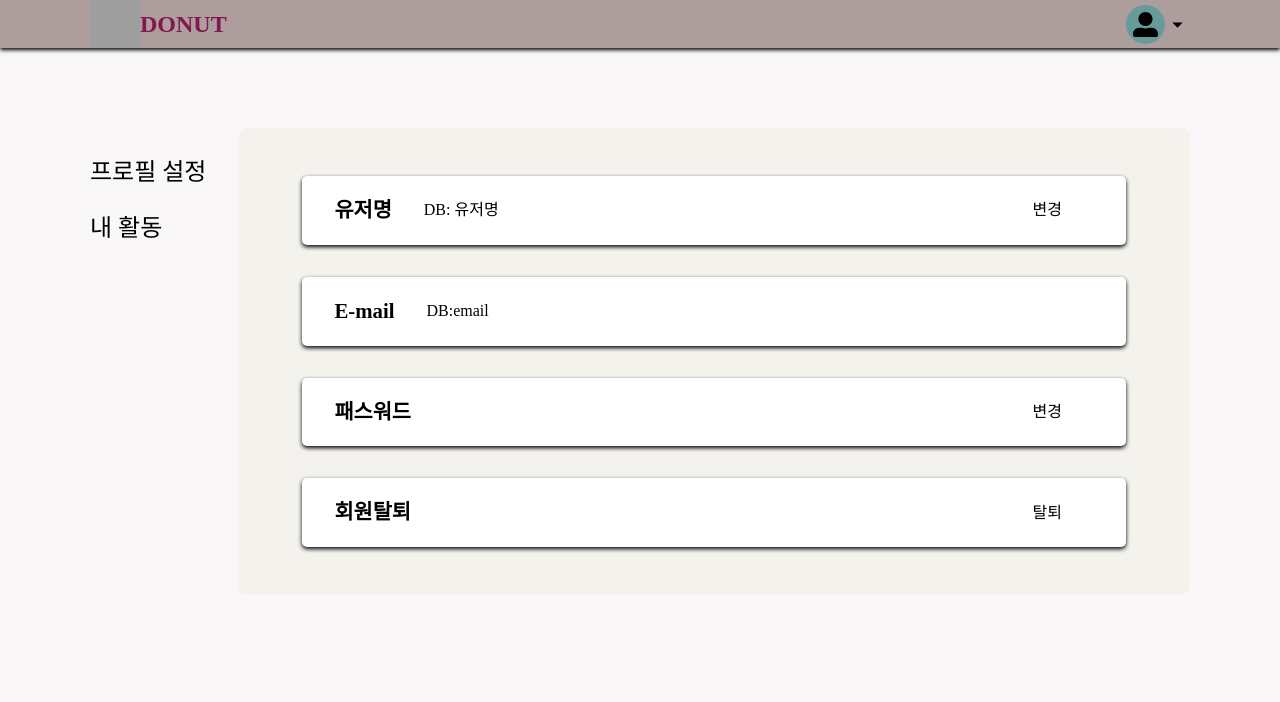
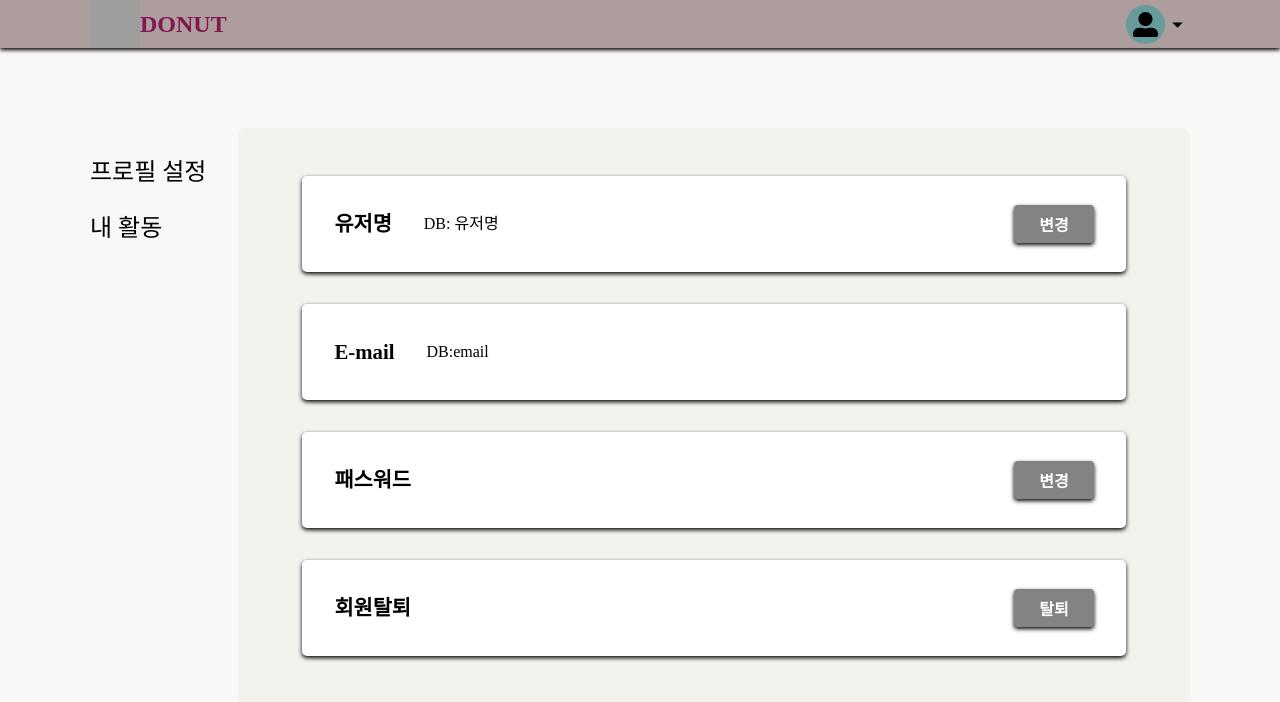
Before and after one commit to dltkr12311/donut-client-refactor, a React (Create React App) app: page /mypage in a window 1280 px wide. Shown: the top 702 px of the page. Built offline with nearby package versions, Linux system fonts and the light colour scheme; grey boxes are pictures that could not be loaded.

Commit message:
add Mypage Router

```diff
--- /dev/null
+++ b/src/Components/MyPage/MyActivity.js
@@ -0,0 +1,27 @@
+import React from 'react';
+import styled from 'styled-components';
+
+const Content = styled.div`
+  padding: 3rem 4rem;
+  background: #f4f2ed;
+  border-radius: 9px;
+  flex-grow: 2;
+
+  h2 {
+    font-size: 1.3rem;
+    margin-right: 2rem;
+  }
+  span {
+    margin-right: 2rem;
+  }
+`;
+
+const MyActivity = () => {
+  return (
+    <Content>
+      <div>나의 활동</div>
+    </Content>
+  );
+};
+
+export default MyActivity;
--- a/src/Components/MyPage/MyPage.js
+++ b/src/Components/MyPage/MyPage.js
@@ -1,6 +1,9 @@
 import React from 'react';
+import { Link, withRouter } from 'react-router-dom';
 import styled from 'styled-components';
 import ResponsiveWrapper from '../Common/ResponsiveWrapper';
+import MyActivity from './MyActivity';
+import MyProfile from './MyProfile';
 
 const Block = styled(ResponsiveWrapper)`
   display: flex;
@@ -17,71 +20,20 @@ const VerticalNav = styled.div`
   }
 `;
 
-const Content = styled.div`
-  padding: 3rem 4rem;
-  background: #f4f2ed;
-  border-radius: 9px;
-  flex-grow: 2;
-
-  h2 {
-    font-size: 1.3rem;
-    margin-right: 2rem;
-  }
-  span {
-    margin-right: 2rem;
-  }
-`;
-
-const Item = styled.div`
-  display: flex;
-  align-items: center;
-  justify-content: space-between;
-  background: white;
-  padding: 1.5rem 2rem;
-  border-radius: 5px;
-  box-shadow: 0px 2px 4px black;
-  margin-bottom: ${(props) => (props.last ? 0 : '2rem')};
-  h2 {
-    font-weight: bold;
-  }
-  .dbvalue {
-    display: flex;
-    align-items: center;
-  }
-`;
-
-const MyPage = () => {
+const MyPage = ({ location: { pathname } }) => {
   return (
     <Block>
       <VerticalNav>
-        <div>프로필 설정</div>
-        <div>내 활동</div>
+        <div>
+          <Link to="/mypage">프로필 설정</Link>
+        </div>
+        <div>
+          <Link to="/mypage/activity">내 활동</Link>
+        </div>
       </VerticalNav>
-      <Content>
-        <Item>
-          <div className="dbvalue">
-            <h2>유저명</h2>
-            <p>DB: 유저명</p>
-          </div>
-          <span>변경</span>
-        </Item>
-        <Item>
-          <div className="dbvalue">
-            <h2>E-mail</h2>
-            <span>DB:email</span>
-          </div>
-        </Item>
-        <Item>
-          <h2>패스워드</h2>
-          <span>변경</span>
-        </Item>
-        <Item last={1}>
-          <h2>회원탈퇴</h2>
-          <span>탈퇴</span>
-        </Item>
-      </Content>
+      {pathname === '/mypage' ? <MyProfile /> : <MyActivity />}
     </Block>
   );
 };
 
-export default MyPage;
+export default withRouter(MyPage);
--- /dev/null
+++ b/src/Components/MyPage/MyProfile.js
@@ -0,0 +1,80 @@
+import React from 'react';
+import styled from 'styled-components';
+import Button from '../Common/Button';
+
+const Content = styled.div`
+  padding: 3rem 4rem;
+  background: #f4f2ed;
+  border-radius: 9px;
+  flex-grow: 2;
+
+  h2 {
+    font-size: 1.3rem;
+    margin-right: 2rem;
+  }
+  span {
+    margin-right: 2rem;
+  }
+`;
+
+const StyledButton = styled(Button)`
+  width: 10%;
+  min-width: 80px;
+  background: #838383;
+  box-shadow: 0px 2px 4px black;
+
+  &:hover {
+    background: #cbaf87;
+  }
+`;
+
+const Item = styled.div`
+  display: flex;
+  height: 3rem;
+  align-items: center;
+  justify-content: space-between;
+  background: white;
+  padding: 1.5rem 2rem;
+  border-radius: 5px;
+  box-shadow: 0px 2px 4px black;
+  margin-bottom: ${(props) => (props.last ? 0 : '2rem')};
+  .dbvalue {
+    display: flex;
+    align-items: center;
+  }
+  h2 {
+    font-weight: bold;
+  }
+  p {
+  }
+`;
+
+const MyProfile = () => {
+  return (
+    <Content>
+      <Item>
+        <div className="dbvalue">
+          <h2>유저명</h2>
+          <p>DB: 유저명</p>
+        </div>
+        <StyledButton>변경</StyledButton>
+      </Item>
+      <Item>
+        <div className="dbvalue">
+          <h2>E-mail</h2>
+          <p>DB:email</p>
+        </div>
+      </Item>
+      <Item>
+        <h2>패스워드</h2>
+        <StyledButton>변경</StyledButton>
+      </Item>
+      <Item last={1}>
+        <h2>회원탈퇴</h2>
+        <StyledButton>탈퇴</StyledButton>
+      </Item>
+    </Content>
+  );
+};
+
+export default MyProfile;
```
